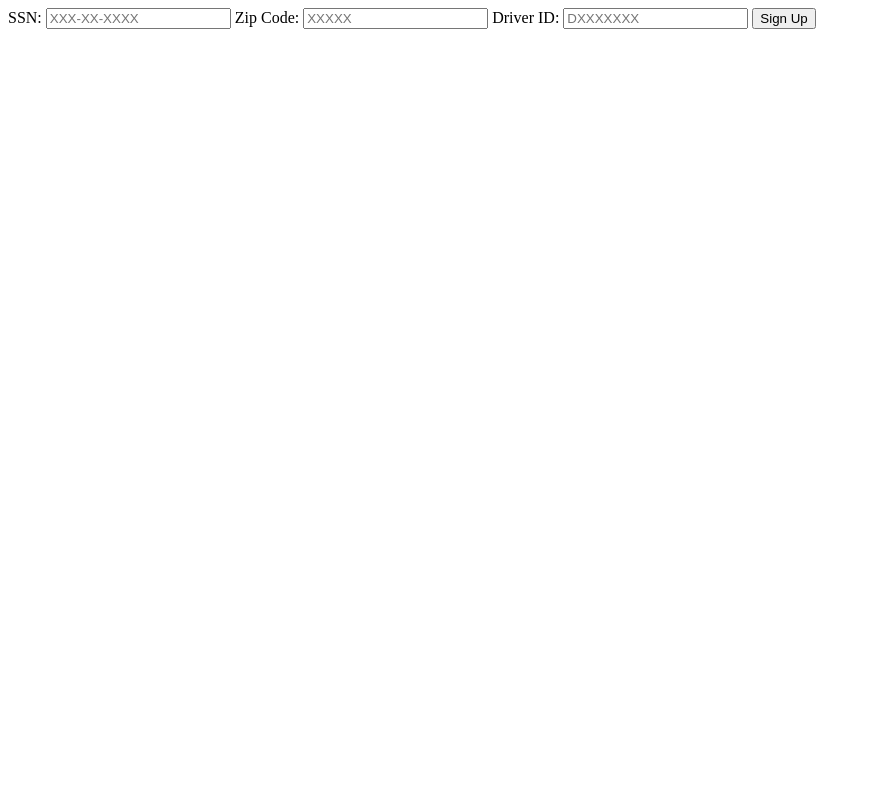
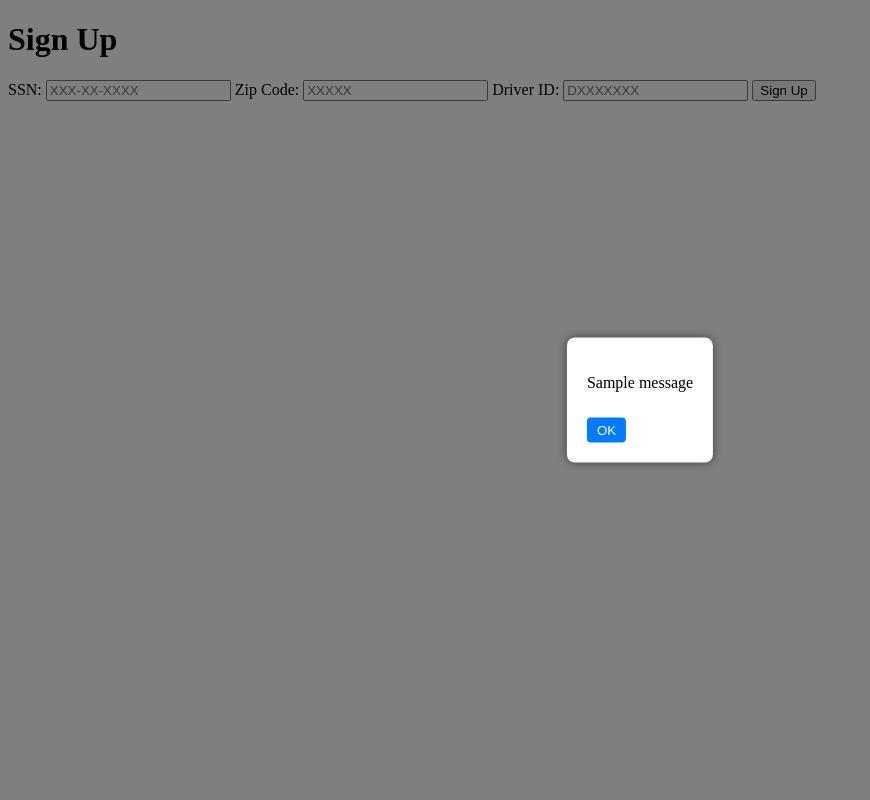
Before and after one commit to embrink/eVoting-Blockchain-System, a Flask app: page /signup in a window 1280 px wide. Shown: the whole page, without its empty margins (0-870 px from the left). Run offline with Flask 3, Linux system fonts and the light colour scheme; tables that the repository leaves empty hold one stand-in row (values such as "Sample post"); one stand-in notice (Sample message) is shown.

Commit message:
added success message for signup and rerouted duplicate SSN message to login page
also added pop up styling

```diff
--- a/safeballot/app.py
+++ b/safeballot/app.py
@@ -11,6 +11,7 @@
 # - Version 1.5 (Sprint 4): Revise reroute to /admin_dashboard for auditor user by Ella Brink
 # - Version 1.6 (Sprint 4): Added /cast_vote route by Ella Brink
 # - Version 1.7 (Sprint 4): Added /submit_vote, revised /view_elections_admin, update database imports by Ella Brink
+# - Version 1.8 (Sprint 4): Added flash messages for signup success and failure by Lauren wilson
 
 
 from flask import Flask, render_template, request, redirect, url_for, session, flash
@@ -244,9 +245,11 @@ def signup():
         driver_id = request.form['driver_id']
 
         if add_voter(ssn, zipcode, driver_id):
-            return redirect(url_for('login'))  # Redirect to login page after successful signup
+            flash('Signup successful! You can now log in.', 'success')  # Flash success message
+            return redirect(url_for('signup'))  # Redirect to login page after successful signup
         else:
-            return "Voter with this SSN already exists", 400  # Bad request error
+            flash("Voter with this SSN already exists.", "error")  # Error message
+            return redirect(url_for('signup'))  # Redirect back to signup page
 
     return render_template('signup.html')  # Render the signup page
 
--- a/safeballot/templates/signup.html
+++ b/safeballot/templates/signup.html
@@ -6,9 +6,62 @@ Version History:
 - Version 1.0 (Sprint 2): Initial version created by Ella Brink
 - Version 1.1 (Sprint 2) Added Pattern/Error Message for Driver ID by Lauren Wilson
 - Version 1.2 (Sprint 3) Added Placeholders for all Inputs by Lauren Wilson
+- Version 1.3 (Sprint 3) Added popup message styling and code for Flash by Lauren Wilson
 -->
 
 <!-- signup.html -->
+<!DOCTYPE html>
+<html lang="en">
+<head>
+    <meta charset="UTF-8">
+    <meta name="viewport" content="width=device-width, initial-scale=1.0">
+    <title>Sign Up</title>
+
+    <style>
+        /* Popup message styling */
+        .popup {
+            display: none;
+            position: fixed;
+            top: 50%;
+            left: 50%;
+            transform: translate(-50%, -50%);
+            background-color: white;
+            padding: 20px;
+            box-shadow: 0px 0px 10px rgba(0, 0, 0, 0.5);
+            border-radius: 8px;
+            z-index: 1000;
+        }
+        .popup.active {
+            display: block;
+        }
+        .overlay {
+            display: none;
+            position: fixed;
+            top: 0;
+            left: 0;
+            width: 100%;
+            height: 100%;
+            background: rgba(0, 0, 0, 0.5);
+            z-index: 999;
+        }
+        .overlay.active {
+            display: block;
+        }
+        .close-btn {
+            margin-top: 10px;
+            padding: 5px 10px;
+            background-color: #007BFF;
+            color: white;
+            border: none;
+            border-radius: 4px;
+            cursor: pointer;
+        }
+    </style>
+</head>
+
+<body>
+    <h1>Sign Up</h1>
+
     <form method="POST" action="/signup">
         <label for="ssn">SSN:</label>
         <input type="text" id="ssn" name="ssn" minlength="9" maxlength="11" pattern="\d{3}-\d{2}-\d{4}" title="Format: XXX-XX-XXXX"
@@ -23,3 +76,20 @@ Version History:
 
         <input type="submit" value="Sign Up">
     </form>
+
+    {% with messages = get_flashed_messages(with_categories=true) %}
+    {% if messages %}
+        <div class="overlay active"></div>
+        <div class="popup active">
+            {% for category, message in messages %}
+                <p>{{ message }}</p>
+            {% endfor %}
+            <form method="GET" action="/login">
+                <button type="submit" class="close-btn">OK</button>
+            </form>
+        </div>
+    {% endif %}
+    {% endwith %}
+
+</body>
+</html>
```
Also changed, not shown: safeballot/templates/login.html (+22 -0 lines), voting_system.db. Lines whose indentation alone changed are shown as unchanged.
